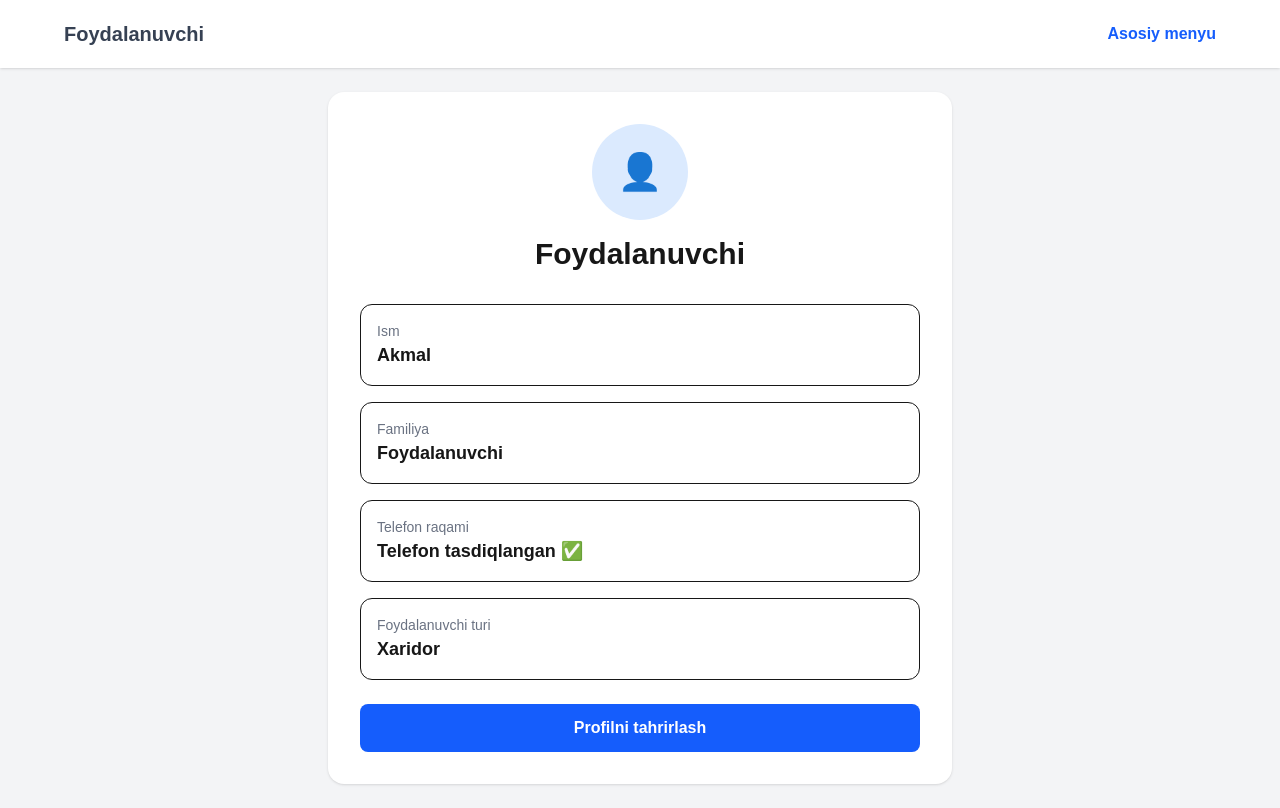
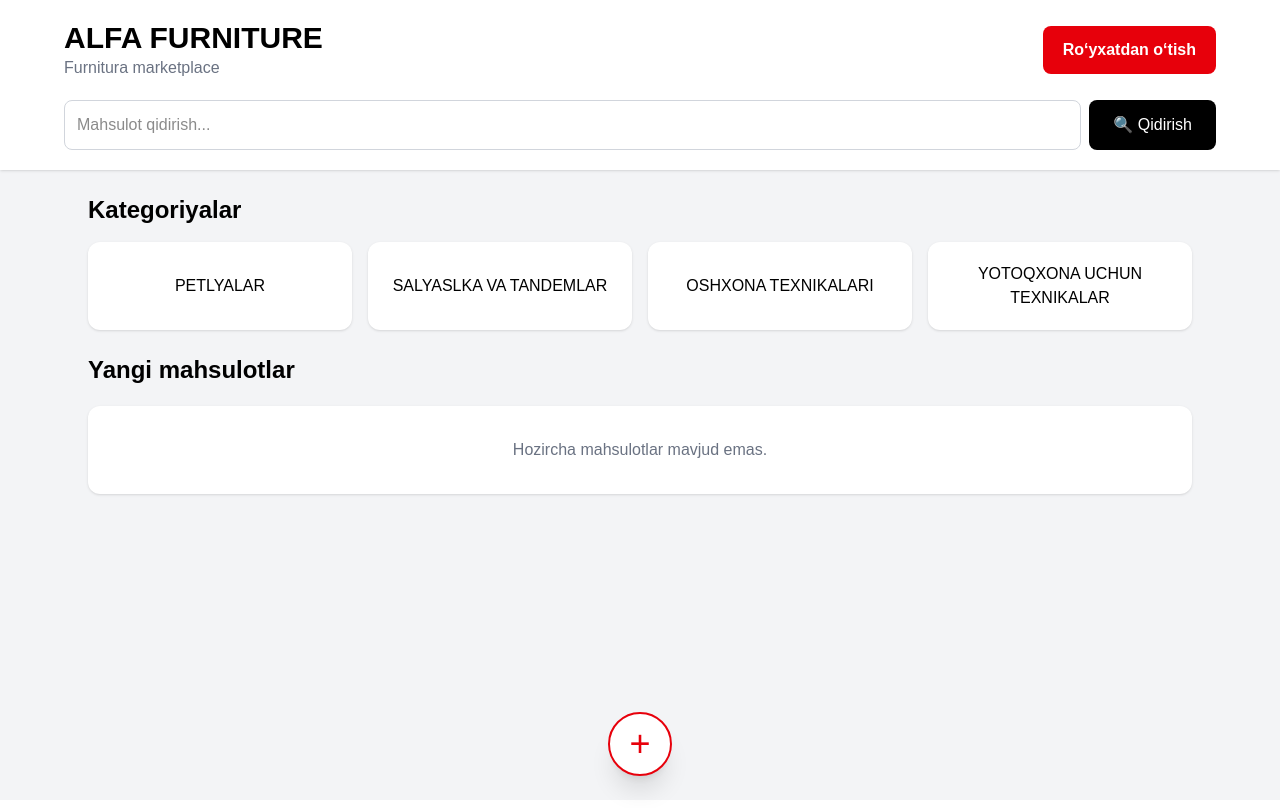
Before and after one commit to amuhitdinov009-spec/alfa-furniture, a Next.js app: page /profile in a window 1280 px wide. Built offline with nearby package versions, Linux system fonts and the light colour scheme.

Commit message:
Show products on home

```diff
--- a/app/profile/page.tsx
+++ b/app/profile/page.tsx
@@ -1,99 +1,276 @@
 "use client";
 
 import Link from "next/link";
+import { useEffect, useState } from "react";
 
-export default function Profile() {
+type Product = {
+  id: number;
+  image: string;
+  productType: string;
+  name: string;
+  description: string;
+  size: string;
+  weight: string;
+  mechanism: string;
+  price: string;
+  quantity: string;
+};
+
+export default function Home() {
+  const [registered, setRegistered] = useState(false);
+  const [products, setProducts] = useState<Product[]>([]);
+
+  useEffect(() => {
+    const user = localStorage.getItem("alfaUser");
+
+    if (user) {
+      setRegistered(true);
+    }
+
+    const savedProducts = localStorage.getItem("alfaProducts");
+
+    if (savedProducts) {
+      setProducts(JSON.parse(savedProducts));
+    }
+  }, []);
+
   return (
     <main className="min-h-screen bg-gray-100">
 
-      {/* Yuqori qism */}
+      {/* HEADER */}
+
       <header className="bg-white shadow p-5">
+
         <div className="max-w-6xl mx-auto">
 
-          <div className="flex items-center justify-between">
-            <h1 className="text-xl font-bold text-gray-700">
-              Foydalanuvchi
-            </h1>
+          <div className="flex items-center justify-between gap-4">
 
-            <Link
-              href="/"
-              className="text-blue-600 font-semibold"
+            <div>
+
+              <h1 className="text-3xl font-bold text-black">
+                ALFA FURNITURE
+              </h1>
+
+              <p className="text-gray-500">
+                Furnitura marketplace
+              </p>
+
+            </div>
+
+            {registered ? (
+              <Link
+                href="/profile"
+                className="bg-red-600 text-white px-5 py-3 rounded-lg font-bold"
+              >
+                Profil
+              </Link>
+            ) : (
+              <Link
+                href="/register"
+                className="bg-red-600 text-white px-5 py-3 rounded-lg font-bold"
+              >
+                Ro‘yxatdan o‘tish
+              </Link>
+            )}
+
+          </div>
+
+          {/* QIDIRUV */}
+
+          <div className="mt-5 flex gap-2">
+
+            <input
+              type="text"
+              placeholder="Mahsulot qidirish..."
+              className="flex-1 border border-gray-300 p-3 rounded-lg"
+            />
+
+            <button
+              type="button"
+              className="bg-black text-white px-6 rounded-lg"
             >
-              Asosiy menyu
-            </Link>
+              🔍 Qidirish
+            </button>
+
           </div>
 
         </div>
+
       </header>
 
-      {/* Profil */}
-      <section className="max-w-2xl mx-auto p-6">
+      {/* KATEGORIYALAR */}
 
-        <div className="bg-white rounded-2xl shadow p-8">
+      <section className="max-w-6xl mx-auto p-6">
 
-          <div className="text-center mb-8">
+        <h2 className="text-2xl font-bold mb-4 text-black">
+          Kategoriyalar
+        </h2>
 
-            <div className="w-24 h-24 bg-blue-100 rounded-full mx-auto flex items-center justify-center mb-4">
-              <span className="text-4xl">👤</span>
-            </div>
+        <div className="grid grid-cols-2 md:grid-cols-4 gap-4">
 
-            <h2 className="text-3xl font-bold">
-              Foydalanuvchi
-            </h2>
+          <button
+            type="button"
+            className="bg-white p-5 rounded-xl shadow text-black"
+          >
+            PETLYALAR
+          </button>
 
-          </div>
+          <button
+            type="button"
+            className="bg-white p-5 rounded-xl shadow text-black"
+          >
+            SALYASLKA VA TANDEMLAR
+          </button>
 
-          <div className="space-y-4">
+          <button
+            type="button"
+            className="bg-white p-5 rounded-xl shadow text-black"
+          >
+            OSHXONA TEXNIKALARI
+          </button>
 
-            <div className="border rounded-xl p-4">
-              <p className="text-sm text-gray-500">
-                Ism
-              </p>
-              <p className="text-lg font-bold">
-                Akmal
-              </p>
-            </div>
-
-            <div className="border rounded-xl p-4">
-              <p className="text-sm text-gray-500">
-                Familiya
-              </p>
-              <p className="text-lg font-bold">
-                Foydalanuvchi
-              </p>
-            </div>
-
-            <div className="border rounded-xl p-4">
-              <p className="text-sm text-gray-500">
-                Telefon raqami
-              </p>
-              <p className="text-lg font-bold">
-                Telefon tasdiqlangan ✅
-              </p>
-            </div>
-
-            <div className="border rounded-xl p-4">
-              <p className="text-sm text-gray-500">
-                Foydalanuvchi turi
-              </p>
-              <p className="text-lg font-bold">
-                Xaridor
-              </p>
-            </div>
-
-          </div>
-
-          <Link
-            href="/profile/edit"
-            className="block w-full bg-blue-600 text-white p-3 rounded-lg font-bold text-center mt-6"
+          <button
+            type="button"
+            className="bg-white p-5 rounded-xl shadow text-black"
           >
-            Profilni tahrirlash
-          </Link>
+            YOTOQXONA UCHUN TEXNIKALAR
+          </button>
 
         </div>
 
       </section>
 
+      {/* MAHSULOTLAR */}
+
+      <section className="max-w-6xl mx-auto px-6 pb-28">
+
+        <h2 className="text-2xl font-bold mb-5 text-black">
+          Yangi mahsulotlar
+        </h2>
+
+        {products.length === 0 ? (
+
+          <div className="bg-white rounded-xl shadow p-8 text-center">
+
+            <p className="text-gray-500">
+              Hozircha mahsulotlar mavjud emas.
+            </p>
+
+          </div>
+
+        ) : (
+
+          <div className="grid grid-cols-1 sm:grid-cols-2 lg:grid-cols-3 gap-6">
+
+            {products.map((product) => (
+
+              <div
+                key={product.id}
+                className="bg-white rounded-2xl shadow overflow-hidden"
+              >
+
+                {/* RASM */}
+
+                <div className="w-full h-56 bg-gray-100 flex items-center justify-center">
+
+                  <img
+                    src={product.image}
+                    alt={product.name}
+                    className="w-full h-full object-contain"
+                  />
+
+                </div>
+
+                {/* MA'LUMOT */}
+
+                <div className="p-5">
+
+                  <p className="text-sm text-gray-500 mb-1">
+                    {product.productType}
+                  </p>
+
+                  <h3 className="text-xl font-bold text-black">
+                    {product.name}
+                  </h3>
+
+                  {product.description && (
+                    <p className="text-gray-600 mt-2">
+                      {product.description}
+                    </p>
+                  )}
+
+                  <div className="mt-4 space-y-2 text-sm">
+
+                    <p>
+                      <span className="font-bold">
+                        Razmer:
+                      </span>{" "}
+                      {product.size} mm
+                    </p>
+
+                    <p>
+                      <span className="font-bold">
+                        Yuk:
+                      </span>{" "}
+                      {product.weight} kg
+                    </p>
+
+                    <p>
+                      <span className="font-bold">
+                        Mexanizm:
+                      </span>{" "}
+                      {product.mechanism}
+                    </p>
+
+                    <p>
+                      <span className="font-bold">
+                        Mavjud:
+                      </span>{" "}
+                      {product.quantity} dona
+                    </p>
+
+                  </div>
+
+                  <div className="mt-5 flex items-center justify-between">
+
+                    <p className="text-2xl font-bold text-red-600">
+                      {Number(product.price).toLocaleString("uz-UZ")} so‘m
+                    </p>
+
+                    <button
+                      type="button"
+                      className="bg-black text-white px-4 py-2 rounded-lg font-bold"
+                    >
+                      Ko‘rish
+                    </button>
+
+                  </div>
+
+                </div>
+
+              </div>
+
+            ))}
+
+          </div>
+
+        )}
+
+      </section>
+
+      {/* + TUGMA */}
+
+      <div className="fixed bottom-6 left-1/2 -translate-x-1/2">
+
+        <Link
+          href="/add-product"
+          className="w-16 h-16 bg-white text-red-600 text-4xl rounded-full shadow-xl border-2 border-red-600 flex items-center justify-center"
+        >
+          +
+        </Link>
+
+      </div>
+
     </main>
   );
 }
```
